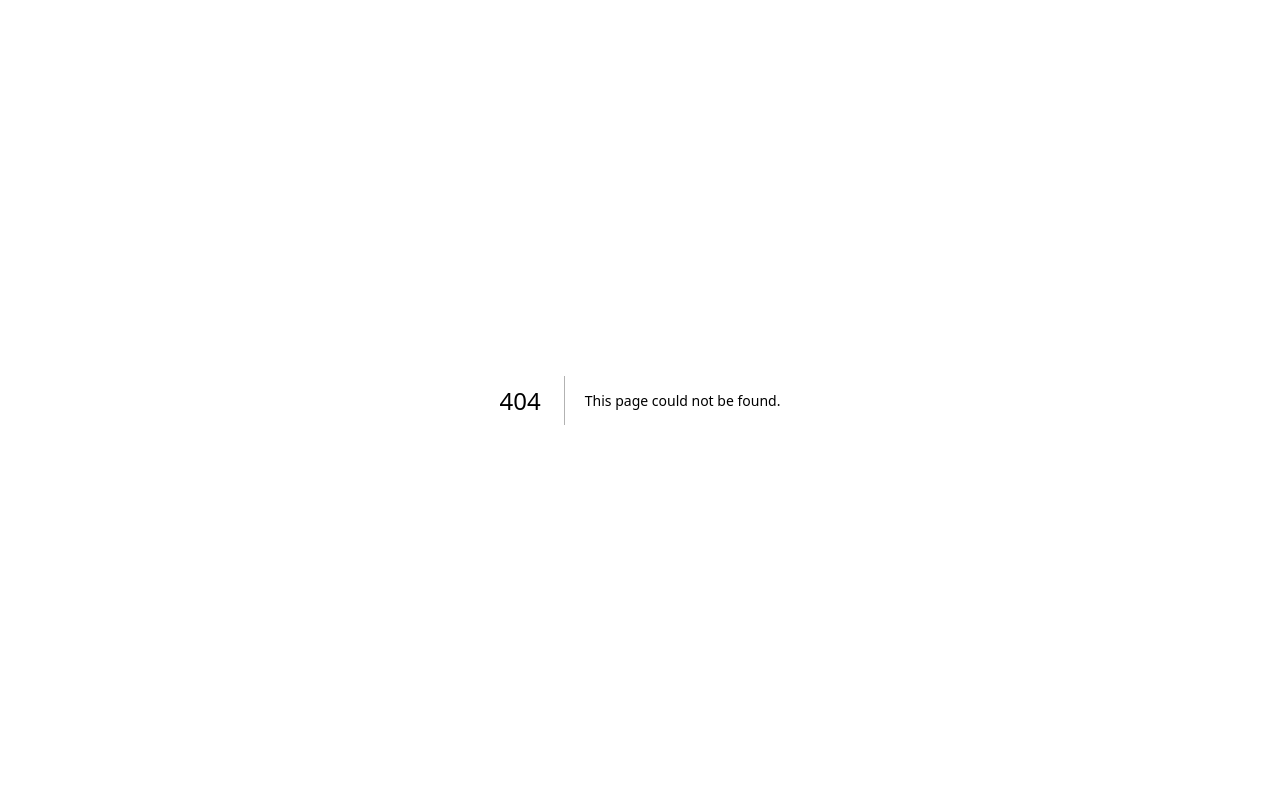
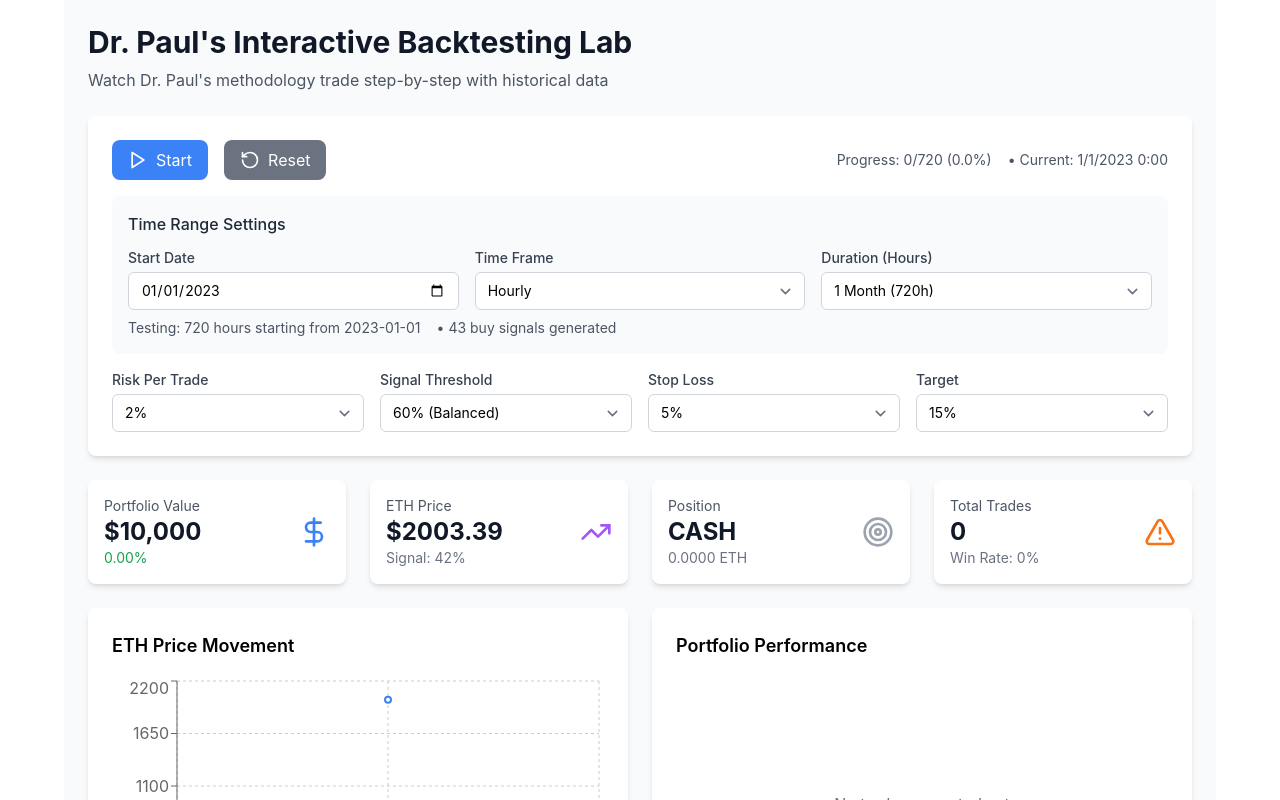
Before and after one commit to mediareason/dr-paul-eth-trading-agent, a Next.js app in the folder dashboard/: page /backtest in a window 1280 px wide. Before the commit this address had no page. Shown: the top 800 px of the page. Built offline with nearby package versions, Linux system fonts and the light colour scheme.

Commit message:
Add dedicated backtesting page

```diff
--- /dev/null
+++ b/dashboard/pages/backtest.js
@@ -0,0 +1,5 @@
+import InteractiveBacktester from '../components/InteractiveBacktester';
+
+export default function BacktestPage() {
+  return <InteractiveBacktester />;
+}
```
